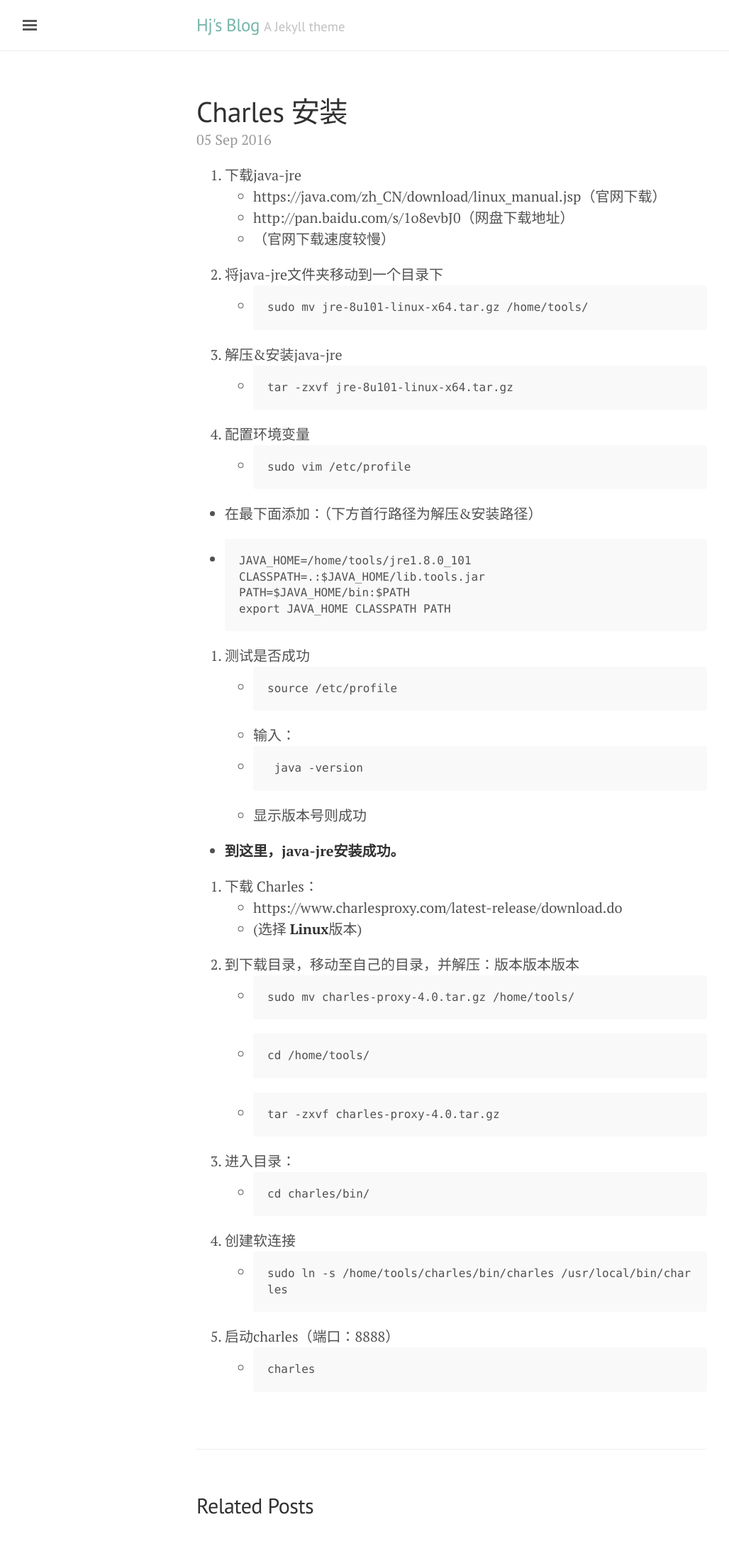
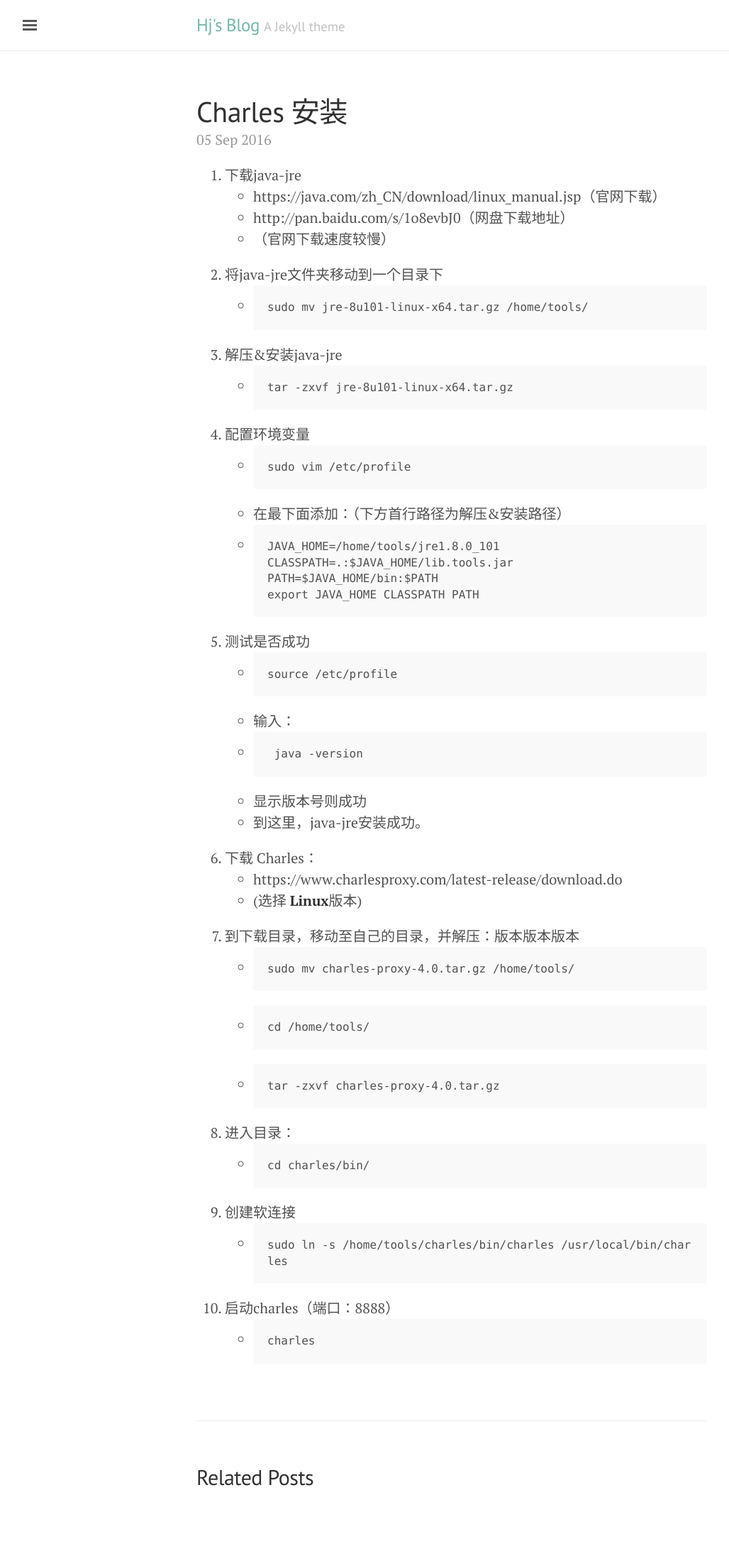
Before and after one commit to hxjiejie/jekyll_demo, a Jekyll site: the page built from _posts/2016-09-05-charles.md, in a window 1280 px wide. Shown: the whole page at 71% size, without its empty margins (3-1031 px from the left). Built offline with Jekyll 4.4.1, drawn with Linux system fonts in a browser that asks for light colours; after the commit the page ends 2159 px from its top, so only the background shows below that.

````diff
--- a/_posts/2016-09-05-charles.md
+++ b/_posts/2016-09-05-charles.md
@@ -22,9 +22,7 @@ tar -zxvf jre-8u101-linux-x64.tar.gz
 - ```
 sudo vim /etc/profile
 ```
-
 - 在最下面添加：（下方首行路径为解压&安装路径）
-
 - ```
 JAVA_HOME=/home/tools/jre1.8.0_101
 CLASSPATH=.:$JAVA_HOME/lib.tools.jar
@@ -41,8 +39,7 @@ source /etc/profile
  java -version
 ```
 - 显示版本号则成功
-
-- **到这里，java-jre安装成功。**
+- 到这里，java-jre安装成功。
 
 6. 下载 Charles：
 - https://www.charlesproxy.com/latest-release/download.do
````
